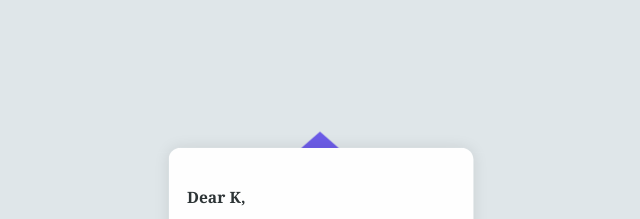
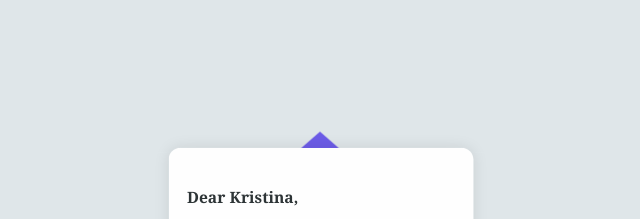
Before and after one commit to Xypheir2/friend1, a plain HTML site: page LETTER/index.html in a window 1280 px wide. Both pictures are taken after a click on the element 640 px from the left and 397 px from the top of the page. Shown: the top 219 px of the page, 320-960 px from the left. Drawn offline with Linux system fonts and the light colour scheme.

Commit message:
Update index.html

```diff
--- a/LETTER/index.html
+++ b/LETTER/index.html
@@ -25,7 +25,7 @@
                 <div class="letter">
                     <div class="text">
                         <!-- Letter content -->
-                        <p><strong>Dear K,</strong></p>
+                        <p><strong>Dear Kristina,</strong></p>
                         <p>
                             This is the last gift and as we approach the end of the year, I just wanted to take a moment to thank you for being such an amazing friend.
                              Even though we've only known each other online, your kindness and support have made this year so much brighter for me.
```
